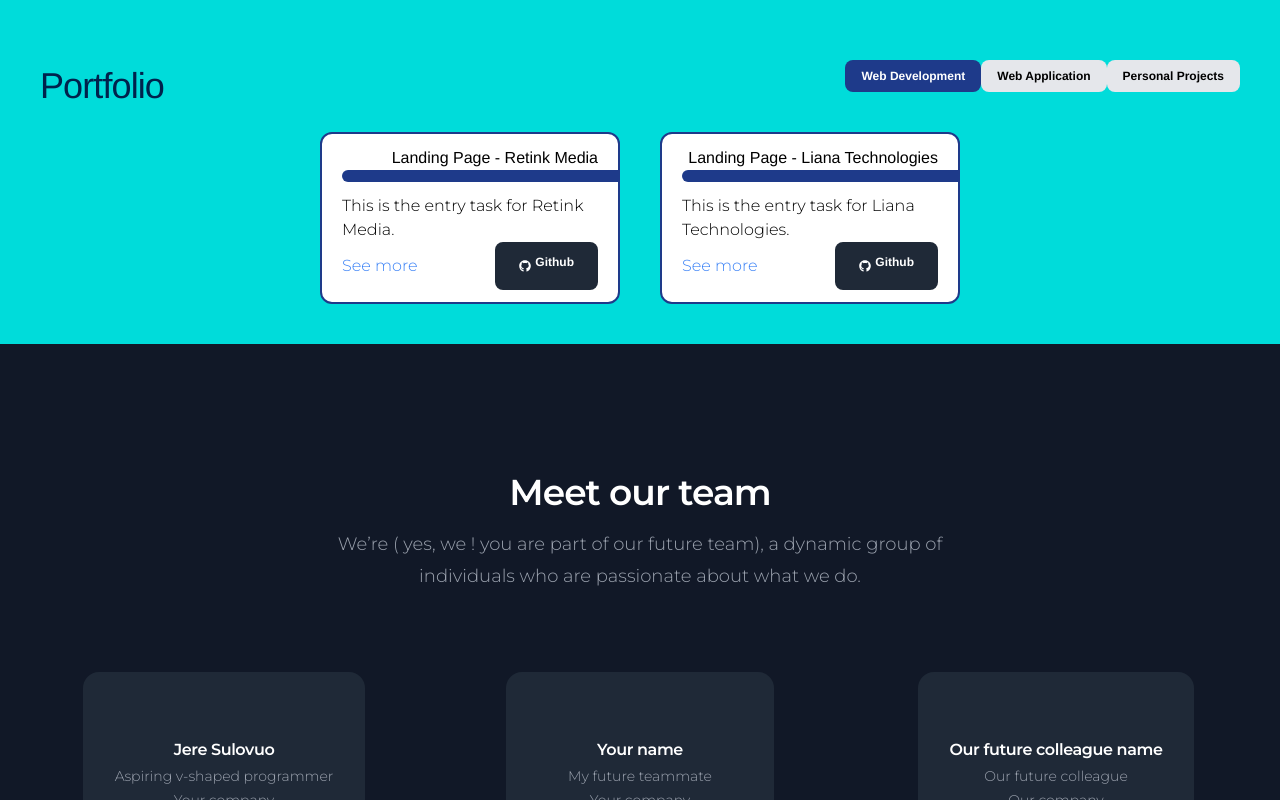
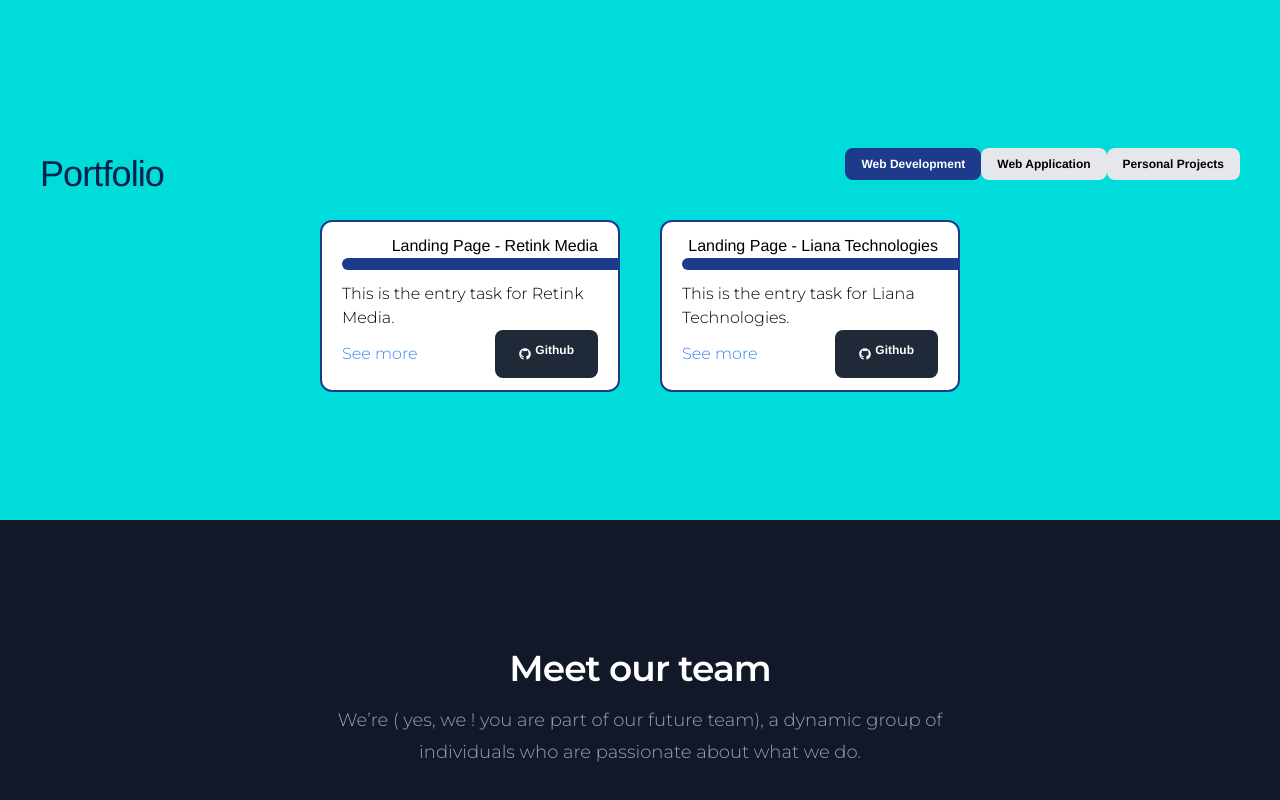
Before and after one commit to chungvuiloong/simple_portfolio, a React (Create React App) app: page / in a window 1280 px wide. Shown: the part 1280-2080 px from the top of the page. Built offline with nearby package versions, Linux system fonts and the light colour scheme.

Commit message:
Changed padding size. Changed " to '

```diff
--- a/src/pages/Portfolio.tsx
+++ b/src/pages/Portfolio.tsx
@@ -81,7 +81,7 @@ interface PortfolioTabProps {
     activeCategory,
   }) => {
     return (
-      <div className="mt-5 mb-10">
+      <div className='mt-5 mb-10'>
         {categories.map((category) => (
           <Button
             key={category.id}
@@ -123,11 +123,11 @@ interface PortfolioTabProps {
     };
 
     return (
-        <section className="py-10 px-6 lg:px-10" style={{ backgroundColor: '#00dcda' }} >
-            <div className="mx-auto container">
+        <section className='py-24 sm:py-32 px-6 lg:px-10' style={{ backgroundColor: '#00dcda' }} >
+            <div className='mx-auto container'>
                 <div className='lg:flex lg:items-center lg:justify-between'>
-                     <h2 className="text-4xl tracking-tight sm:text-4xl
-                        font-sans font-500"
+                     <h2 className='text-4xl tracking-tight sm:text-4xl
+                        font-sans font-500'
                         style={{ color: 'var(--ext-dark-blue-01)' }}
                     >
                     Portfolio
@@ -138,7 +138,7 @@ interface PortfolioTabProps {
                         activeCategory={activeCategory}
                     />
                 </div>
-                <ul className="flex flex-row flex-wrap justify-center mx-auto gap-10">
+                <ul className='flex flex-row flex-wrap justify-center mx-auto gap-10'>
                     {filteredProjects.map((project, index) => (
                     <ProjectCard key={index} project={project} />
                     ))}
```
